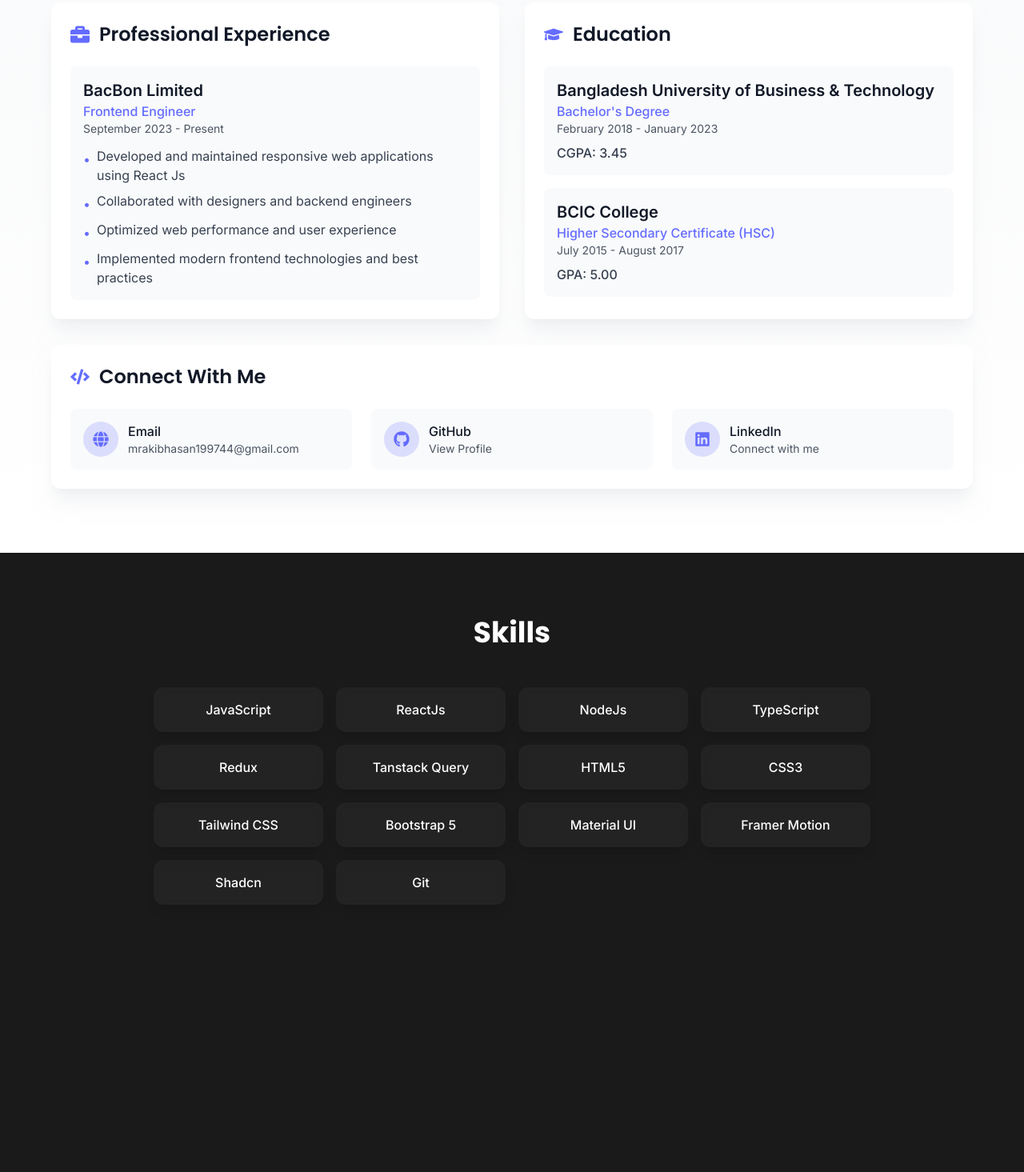
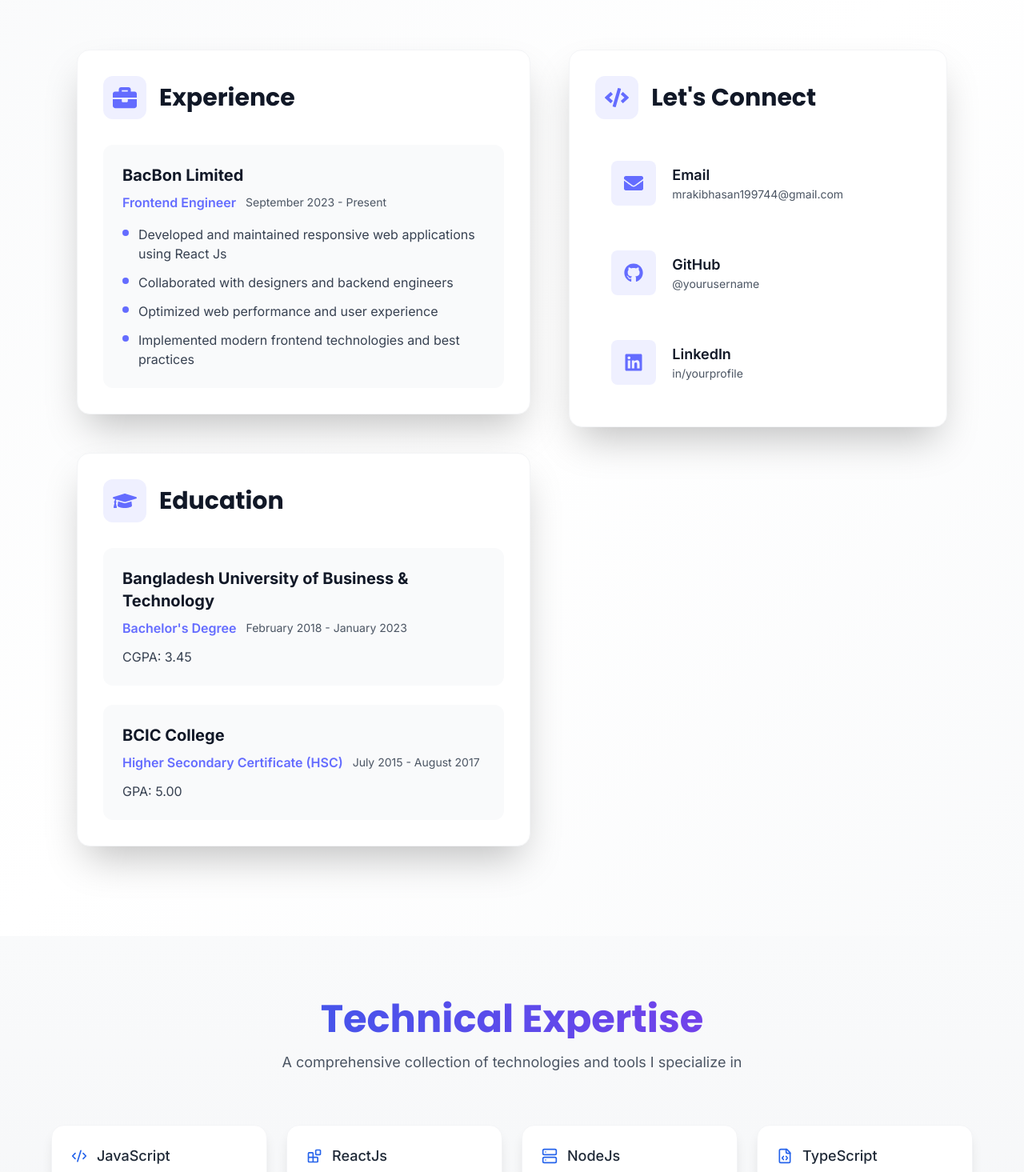
Before and after one commit to mrakib007/Rakib_Hasan, a React (Vite) app: page / in a window 1280 px wide. Shown: the part 965-2430 px from the top of the page at 80% size. Built offline with nearby package versions, Linux system fonts and the light colour scheme.

Commit message:
skill section updated

```diff
--- a/src/components/About.jsx
+++ b/src/components/About.jsx
@@ -1,190 +1,258 @@
 import { motion } from 'framer-motion';
-import { FaGithub, FaLinkedin, FaGlobe, FaBriefcase, FaGraduationCap, FaCode } from 'react-icons/fa';
+import {
+  FaGithub,
+  FaLinkedin,
+  FaEnvelope,
+  FaBriefcase,
+  FaGraduationCap,
+  FaCode,
+  FaRegLightbulb
+} from 'react-icons/fa';
 import { useTheme } from '../context/ThemeContext';
 import { education, experience } from '../config/data';
 
 const About = () => {
   const { isDarkMode } = useTheme();
 
+  // Animation variants
+  const containerVariants = {
+    hidden: { opacity: 0 },
+    visible: {
+      opacity: 1,
+      transition: {
+        staggerChildren: 0.2,
+        delayChildren: 0.3
+      }
+    }
+  };
+
+  const itemVariants = {
+    hidden: { y: 20, opacity: 0 },
+    visible: {
+      y: 0,
+      opacity: 1,
+      transition: { type: 'spring', stiffness: 120 }
+    }
+  };
+
   return (
     <motion.section
       id="about"
-      initial={{ opacity: 0 }}
-      whileInView={{ opacity: 1 }}
-      transition={{ duration: 0.8 }}
-      className={`min-h-screen py-20 px-4 ${
-        isDarkMode ? 'bg-gradient-to-b from-gray-900 to-gray-800' : 'bg-gradient-to-b from-gray-50 to-white'
+      initial="hidden"
+      whileInView="visible"
+      viewport={{ once: true, margin: "-100px" }}
+      variants={containerVariants}
+      className={`min-h-screen py-28 px-4 ${
+        isDarkMode
+          ? 'bg-gradient-to-br from-gray-900 via-gray-800 to-gray-900'
+          : 'bg-gradient-to-br from-gray-50 via-white to-gray-50'
       }`}
     >
-      <div className="container mx-auto">
-        <h2 className={`text-4xl font-heading font-bold text-center mb-12 ${
+      <div className="container mx-auto max-w-[1280px] px-6 md:px-12 lg:px-20">
+        <motion.h2
+          variants={itemVariants}
+          className={`text-5xl font-heading font-bold text-center mb-16 ${
             isDarkMode ? 'text-white' : 'text-gray-900'
-        }`}>About Me</h2>
+          }`}
+        >
+          About Me
+          <div className="inline-block ml-4 text-accent">
+            <FaRegLightbulb className="inline-block animate-pulse" />
+          </div>
+        </motion.h2>
 
-        <div className="max-w-6xl mx-auto grid grid-cols-1 md:grid-cols-2 gap-8">
+        <div className="grid grid-cols-1 xl:grid-cols-[1.2fr_1fr] gap-12">
+          {/* Left Column */}
+          <div className="space-y-12">
             {/* Professional Experience */}
             <motion.div
-            initial={{ x: -50, opacity: 0 }}
-            whileInView={{ x: 0, opacity: 1 }}
-            transition={{ duration: 0.5 }}
-            className={`p-6 rounded-xl shadow-xl ${
+              variants={itemVariants}
+              className={`p-8 rounded-2xl shadow-2xl ${
                 isDarkMode
-                ? 'bg-gray-800/50 backdrop-blur-sm'
-                : 'bg-white shadow-gray-200/50'
+                  ? 'bg-gray-800/70 backdrop-blur-lg border border-gray-700'
+                  : 'bg-white border border-gray-100'
               }`}
             >
-            <div className="flex items-center gap-3 mb-6">
-              <FaBriefcase className="text-2xl text-accent" />
-              <h3 className={`text-2xl font-heading font-semibold ${
+              <div className="flex items-center gap-4 mb-8">
+                <div className={`p-3 rounded-xl ${
+                  isDarkMode ? 'bg-accent/20' : 'bg-accent/10'
+                }`}>
+                  <FaBriefcase className="text-3xl text-accent" />
+                </div>
+                <h3 className={`text-3xl font-heading font-bold ${
                   isDarkMode ? 'text-white' : 'text-gray-900'
-              }`}>Professional Experience</h3>
+                }`}>
+                  Experience
+                </h3>
               </div>
 
-            <div className="space-y-4">
-              <div className={`p-4 rounded-lg ${
-                isDarkMode ? 'bg-gray-700/50' : 'bg-gray-50'
+              <motion.div
+                className="space-y-6"
+                variants={containerVariants}
+              >
+                <div className={`p-6 rounded-xl ${
+                  isDarkMode ? 'bg-gray-700/40' : 'bg-gray-50'
                 }`}>
-                <h4 className={`text-xl font-semibold ${
+                  <motion.div variants={itemVariants}>
+                    <h4 className={`text-xl font-bold ${
                       isDarkMode ? 'text-white' : 'text-gray-900'
                     }`}>{experience.company}</h4>
-                <p className="text-accent font-medium">{experience.role}</p>
-                <p className={`text-sm ${
+                    <div className="flex items-center gap-3 mt-2">
+                      <span className="text-accent font-semibold">{experience.role}</span>
+                      <span className={`text-sm ${
                         isDarkMode ? 'text-gray-400' : 'text-gray-600'
-                }`}>{experience.period}</p>
-                <ul className="mt-3 space-y-2">
+                      }`}>{experience.period}</span>
+                    </div>
+                    <ul className="mt-4 space-y-3">
                       {experience.responsibilities.map((resp, index) => (
-                    <li key={index} className={`flex items-start gap-2 ${
+                        <motion.li
+                          key={index}
+                          variants={itemVariants}
+                          className={`flex items-start gap-3 ${
                             isDarkMode ? 'text-gray-300' : 'text-gray-700'
-                    }`}>
-                      <span className="text-accent mt-1">•</span>
+                          }`}
+                          whileHover={{ x: 5 }}
+                        >
+                          <span className="shrink-0 mt-1.5 w-2 h-2 bg-accent rounded-full" />
                           {resp}
-                    </li>
+                        </motion.li>
                       ))}
                     </ul>
+                  </motion.div>
                 </div>
-            </div>
+              </motion.div>
             </motion.div>
 
             {/* Education */}
             <motion.div
-            initial={{ x: 50, opacity: 0 }}
-            whileInView={{ x: 0, opacity: 1 }}
-            transition={{ duration: 0.5 }}
-            className={`p-6 rounded-xl shadow-xl ${
+              variants={itemVariants}
+              className={`p-8 rounded-2xl shadow-2xl ${
                 isDarkMode
-                ? 'bg-gray-800/50 backdrop-blur-sm'
-                : 'bg-white shadow-gray-200/50'
+                  ? 'bg-gray-800/70 backdrop-blur-lg border border-gray-700'
+                  : 'bg-white border border-gray-100'
               }`}
             >
-            <div className="flex items-center gap-3 mb-6">
-              <FaGraduationCap className="text-2xl text-accent" />
-              <h3 className={`text-2xl font-heading font-semibold ${
+              <div className="flex items-center gap-4 mb-8">
+                <div className={`p-3 rounded-xl ${
+                  isDarkMode ? 'bg-accent/20' : 'bg-accent/10'
+                }`}>
+                  <FaGraduationCap className="text-3xl text-accent" />
+                </div>
+                <h3 className={`text-3xl font-heading font-bold ${
                   isDarkMode ? 'text-white' : 'text-gray-900'
-              }`}>Education</h3>
+                }`}>
+                  Education
+                </h3>
               </div>
 
-            <div className="space-y-4">
+              <motion.div
+                className="space-y-6"
+                variants={containerVariants}
+              >
                 {education.map((edu, index) => (
-                <div key={index} className={`p-4 rounded-lg ${
-                  isDarkMode ? 'bg-gray-700/50' : 'bg-gray-50'
-                }`}>
-                  <h4 className={`text-xl font-semibold ${
+                  <motion.div
+                    key={index}
+                    variants={itemVariants}
+                    className={`p-6 rounded-xl ${
+                      isDarkMode ? 'bg-gray-700/40' : 'bg-gray-50'
+                    }`}
+                    whileHover={{ scale: 1.02 }}
+                  >
+                    <h4 className={`text-xl font-bold ${
                       isDarkMode ? 'text-white' : 'text-gray-900'
                     }`}>{edu.institution}</h4>
-                  <p className="text-accent font-medium">{edu.degree}</p>
+                    <div className="flex items-center gap-3 mt-2">
+                      <span className="text-accent font-semibold">{edu.degree}</span>
+                      <span className={`text-sm ${
+                        isDarkMode ? 'text-gray-400' : 'text-gray-600'
+                      }`}>{edu.period}</span>
+                    </div>
+                    <p className={`mt-3 ${
+                      isDarkMode ? 'text-gray-300' : 'text-gray-700'
+                    }`}>{edu.achievement}</p>
+                  </motion.div>
+                ))}
+              </motion.div>
+            </motion.div>
+          </div>
+
+          {/* Right Column - Contact */}
+          <motion.div
+            variants={itemVariants}
+            className={`p-8 rounded-2xl shadow-2xl h-fit sticky top-28 ${
+              isDarkMode
+                ? 'bg-gray-800/70 backdrop-blur-lg border border-gray-700'
+                : 'bg-white border border-gray-100'
+            }`}
+          >
+            <div className="flex items-center gap-4 mb-8">
+              <div className={`p-3 rounded-xl ${
+                isDarkMode ? 'bg-accent/20' : 'bg-accent/10'
+              }`}>
+                <FaCode className="text-3xl text-accent" />
+              </div>
+              <h3 className={`text-3xl font-heading font-bold ${
+                isDarkMode ? 'text-white' : 'text-gray-900'
+              }`}>
+                Let's Connect
+              </h3>
+            </div>
+
+            <motion.div
+              className="grid gap-4"
+              variants={containerVariants}
+            >
+              {[
+                {
+                  icon: FaEnvelope,
+                  title: "Email",
+                  text: "mrakibhasan199744@gmail.com",
+                  href: "mailto:mrakibhasan199744@gmail.com"
+                },
+                {
+                  icon: FaGithub,
+                  title: "GitHub",
+                  text: "@yourusername",
+                  href: "https://github.com"
+                },
+                {
+                  icon: FaLinkedin,
+                  title: "LinkedIn",
+                  text: "in/yourprofile",
+                  href: "https://linkedin.com"
+                }
+              ].map((item, index) => (
+                <motion.a
+                  key={index}
+                  variants={itemVariants}
+                  href={item.href}
+                  target="_blank"
+                  rel="noopener noreferrer"
+                  className={`group flex items-center gap-5 p-5 rounded-xl transition-all ${
+                    isDarkMode
+                      ? 'hover:bg-gray-700/50'
+                      : 'hover:bg-gray-50'
+                  }`}
+                  whileHover={{ scale: 1.02 }}
+                >
+                  <div className={`p-4 rounded-lg ${
+                    isDarkMode
+                      ? 'bg-accent/20 group-hover:bg-accent/30'
+                      : 'bg-accent/10 group-hover:bg-accent/20'
+                  }`}>
+                    <item.icon className="text-2xl text-accent" />
+                  </div>
+                  <div>
+                    <p className={`text-lg font-semibold ${
+                      isDarkMode ? 'text-white' : 'text-gray-900'
+                    }`}>{item.title}</p>
                     <p className={`text-sm ${
                       isDarkMode ? 'text-gray-400' : 'text-gray-600'
-                  }`}>{edu.period}</p>
-                  <p className={`mt-2 font-medium ${
-                    isDarkMode ? 'text-gray-300' : 'text-gray-700'
-                  }`}>{edu.achievement}</p>
+                    }`}>{item.text}</p>
                   </div>
+                </motion.a>
               ))}
-            </div>
             </motion.div>
-
-          {/* Contact & Social */}
-          <motion.div
-            initial={{ y: 50, opacity: 0 }}
-            whileInView={{ y: 0, opacity: 1 }}
-            transition={{ duration: 0.5 }}
-            className={`md:col-span-2 p-6 rounded-xl shadow-xl ${
-              isDarkMode
-                ? 'bg-gray-800/50 backdrop-blur-sm'
-                : 'bg-white shadow-gray-200/50'
-            }`}
-          >
-            <div className="flex items-center gap-3 mb-6">
-              <FaCode className="text-2xl text-accent" />
-              <h3 className={`text-2xl font-heading font-semibold ${
-                isDarkMode ? 'text-white' : 'text-gray-900'
-              }`}>Connect With Me</h3>
-            </div>
-
-            <div className="grid grid-cols-1 md:grid-cols-3 gap-6">
-              <a
-                href="mailto:mrakibhasan199744@gmail.com"
-                className={`flex items-center gap-3 p-4 rounded-lg transition-all duration-300 ${
-                  isDarkMode
-                    ? 'bg-gray-700/50 hover:bg-gray-600/50'
-                    : 'bg-gray-50 hover:bg-gray-100'
-                }`}
-              >
-                <div className="bg-accent/20 p-3 rounded-full">
-                  <FaGlobe className="text-xl text-accent" />
-                </div>
-                <div>
-                  <p className={`font-medium ${
-                    isDarkMode ? 'text-white' : 'text-gray-900'
-                  }`}>Email</p>
-                  <p className={`text-sm ${
-                    isDarkMode ? 'text-gray-400' : 'text-gray-600'
-                  }`}>mrakibhasan199744@gmail.com</p>
-                </div>
-              </a>
-
-              <a
-                href="#"
-                className={`flex items-center gap-3 p-4 rounded-lg transition-all duration-300 ${
-                  isDarkMode
-                    ? 'bg-gray-700/50 hover:bg-gray-600/50'
-                    : 'bg-gray-50 hover:bg-gray-100'
-                }`}
-              >
-                <div className="bg-accent/20 p-3 rounded-full">
-                  <FaGithub className="text-xl text-accent" />
-                </div>
-                <div>
-                  <p className={`font-medium ${
-                    isDarkMode ? 'text-white' : 'text-gray-900'
-                  }`}>GitHub</p>
-                  <p className={`text-sm ${
-                    isDarkMode ? 'text-gray-400' : 'text-gray-600'
-                  }`}>View Profile</p>
-                </div>
-              </a>
-
-              <a
-                href="#"
-                className={`flex items-center gap-3 p-4 rounded-lg transition-all duration-300 ${
-                  isDarkMode
-                    ? 'bg-gray-700/50 hover:bg-gray-600/50'
-                    : 'bg-gray-50 hover:bg-gray-100'
-                }`}
-              >
-                <div className="bg-accent/20 p-3 rounded-full">
-                  <FaLinkedin className="text-xl text-accent" />
-                </div>
-                <div>
-                  <p className={`font-medium ${
-                    isDarkMode ? 'text-white' : 'text-gray-900'
-                  }`}>LinkedIn</p>
-                  <p className={`text-sm ${
-                    isDarkMode ? 'text-gray-400' : 'text-gray-600'
-                  }`}>Connect with me</p>
-                </div>
-              </a>
-            </div>
           </motion.div>
         </div>
       </div>
--- a/src/components/Skills.jsx
+++ b/src/components/Skills.jsx
@@ -1,20 +1,36 @@
 import { motion } from 'framer-motion';
+import {
+  Code2,
+  Blocks,
+  Server,
+  FileCode,
+  Layers,
+  Database,
+  FileJson,
+  Palette,
+  PaintBucket,
+  LayoutGrid,
+  Square,
+  Frame,
+  Component,
+  GitBranch
+} from 'lucide-react';
 
-const skills = [
-  'JavaScript',
-  'ReactJs',
-  'NodeJs',
-  'TypeScript',
-  'Redux',
-  'Tanstack Query',
-  'HTML5',
-  'CSS3',
-  'Tailwind CSS',
-  'Bootstrap 5',
-  'Material UI',
-  'Framer Motion',
-  'Shadcn',
-  'Git'
+const skillsData = [
+  { name: 'JavaScript', icon: <Code2 className="w-5 h-5" /> },
+  { name: 'ReactJs', icon: <Blocks className="w-5 h-5" /> },
+  { name: 'NodeJs', icon: <Server className="w-5 h-5" /> },
+  { name: 'TypeScript', icon: <FileCode className="w-5 h-5" /> },
+  { name: 'Redux', icon: <Layers className="w-5 h-5" /> },
+  { name: 'Tanstack Query', icon: <Database className="w-5 h-5" /> },
+  { name: 'HTML5', icon: <FileJson className="w-5 h-5" /> },
+  { name: 'CSS3', icon: <Palette className="w-5 h-5" /> },
+  { name: 'Tailwind CSS', icon: <PaintBucket className="w-5 h-5" /> },
+  { name: 'Bootstrap 5', icon: <LayoutGrid className="w-5 h-5" /> },
+  { name: 'Material UI', icon: <Square className="w-5 h-5" /> },
+  { name: 'Framer Motion', icon: <Frame className="w-5 h-5" /> },
+  { name: 'Shadcn', icon: <Component className="w-5 h-5" /> },
+  { name: 'Git', icon: <GitBranch className="w-5 h-5" /> }
 ];
 
 const Skills = () => {
@@ -24,13 +40,31 @@ const Skills = () => {
       initial={{ opacity: 0 }}
       whileInView={{ opacity: 1 }}
       transition={{ duration: 0.8 }}
-      className="min-h-screen py-20 px-4"
+      className="min-h-screen py-20 px-4 bg-gradient-to-b from-gray-50 to-gray-100 dark:from-gray-900 dark:to-gray-800"
     >
       <div className="container mx-auto">
-        <h2 className="text-4xl font-heading font-bold text-center mb-12">Skills</h2>
-        <div className="max-w-4xl mx-auto">
+        <div className="text-center mb-16">
+          <motion.h2
+            initial={{ opacity: 0, y: -20 }}
+            whileInView={{ opacity: 1, y: 0 }}
+            transition={{ duration: 0.6 }}
+            className="text-5xl font-heading font-bold mb-4 bg-clip-text text-transparent bg-gradient-to-r from-blue-600 to-purple-600"
+          >
+            Technical Expertise
+          </motion.h2>
+          <motion.p
+            initial={{ opacity: 0, y: 20 }}
+            whileInView={{ opacity: 1, y: 0 }}
+            transition={{ duration: 0.6, delay: 0.2 }}
+            className="text-gray-600 dark:text-gray-300 max-w-2xl mx-auto text-lg"
+          >
+            A comprehensive collection of technologies and tools I specialize in
+          </motion.p>
+        </div>
+
+        <div className="max-w-6xl mx-auto">
           <motion.div
-            className="grid grid-cols-2 md:grid-cols-3 lg:grid-cols-4 gap-4"
+            className="grid grid-cols-2 md:grid-cols-3 lg:grid-cols-4 gap-6"
             variants={{
               hidden: { opacity: 0 },
               show: {
@@ -43,19 +77,28 @@ const Skills = () => {
             initial="hidden"
             whileInView="show"
           >
-            {skills.map((skill, index) => (
+            {skillsData.map((skill) => (
               <motion.div
-                key={skill}
+                key={skill.name}
                 variants={{
                   hidden: { opacity: 0, y: 20 },
                   show: { opacity: 1, y: 0 }
                 }}
                 className="group relative"
               >
-                <div className="bg-secondary/50 backdrop-blur-sm p-4 rounded-xl shadow-lg
-                             hover:bg-accent/20 transition-all duration-300 transform
-                             hover:scale-105 cursor-pointer">
-                  <p className="text-center font-medium">{skill}</p>
+                <div className="relative overflow-hidden bg-white dark:bg-gray-800 p-6 rounded-2xl shadow-lg
+                             hover:shadow-xl transition-all duration-300 transform hover:-translate-y-1
+                             border border-gray-100 dark:border-gray-700">
+                  <div className="absolute top-0 left-0 w-full h-1 bg-gradient-to-r from-blue-500 to-purple-500
+                                transform origin-left scale-x-0 group-hover:scale-x-100 transition-transform duration-300" />
+
+                  <div className="flex items-center gap-3">
+                    <span className="text-blue-600 dark:text-blue-400">{skill.icon}</span>
+                    <p className="text-lg font-medium text-gray-800 dark:text-gray-200 group-hover:text-blue-600
+                                 dark:group-hover:text-blue-400 transition-colors duration-300">
+                      {skill.name}
+                    </p>
+                  </div>
                 </div>
               </motion.div>
             ))}
--- a/src/config/data.js
+++ b/src/config/data.js
@@ -24,3 +24,20 @@ export const education = [
         achievement: 'GPA: 5.00'
     }
 ];
+
+export const skills = [
+    'JavaScript',
+    'ReactJs',
+    'NodeJs',
+    'TypeScript',
+    'Redux',
+    'Tanstack Query',
+    'HTML5',
+    'CSS3',
+    'Tailwind CSS',
+    'Bootstrap 5',
+    'Material UI',
+    'Framer Motion',
+    'Shadcn',
+    'Git'
+];
```
Lines whose indentation alone changed are shown as unchanged.
